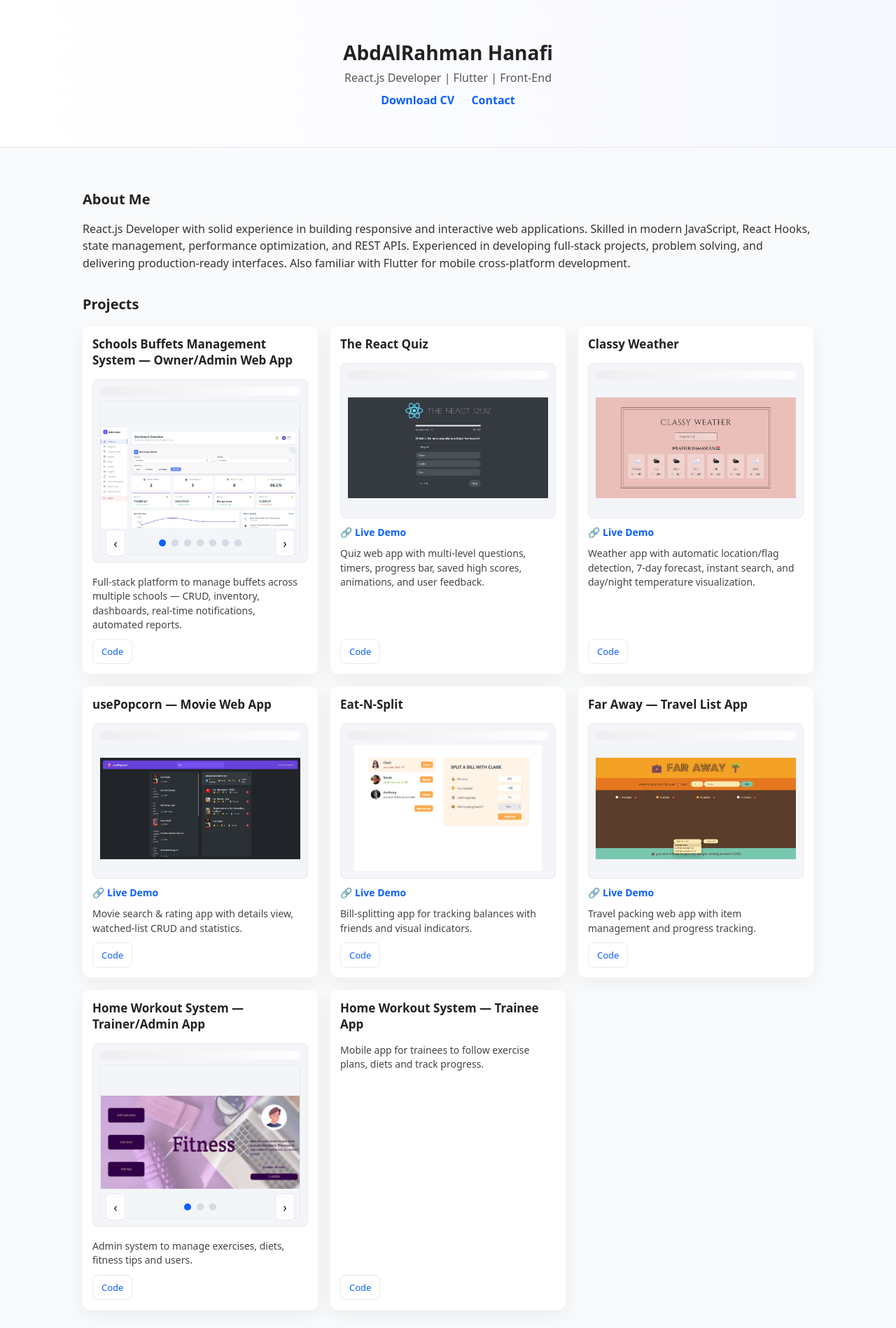
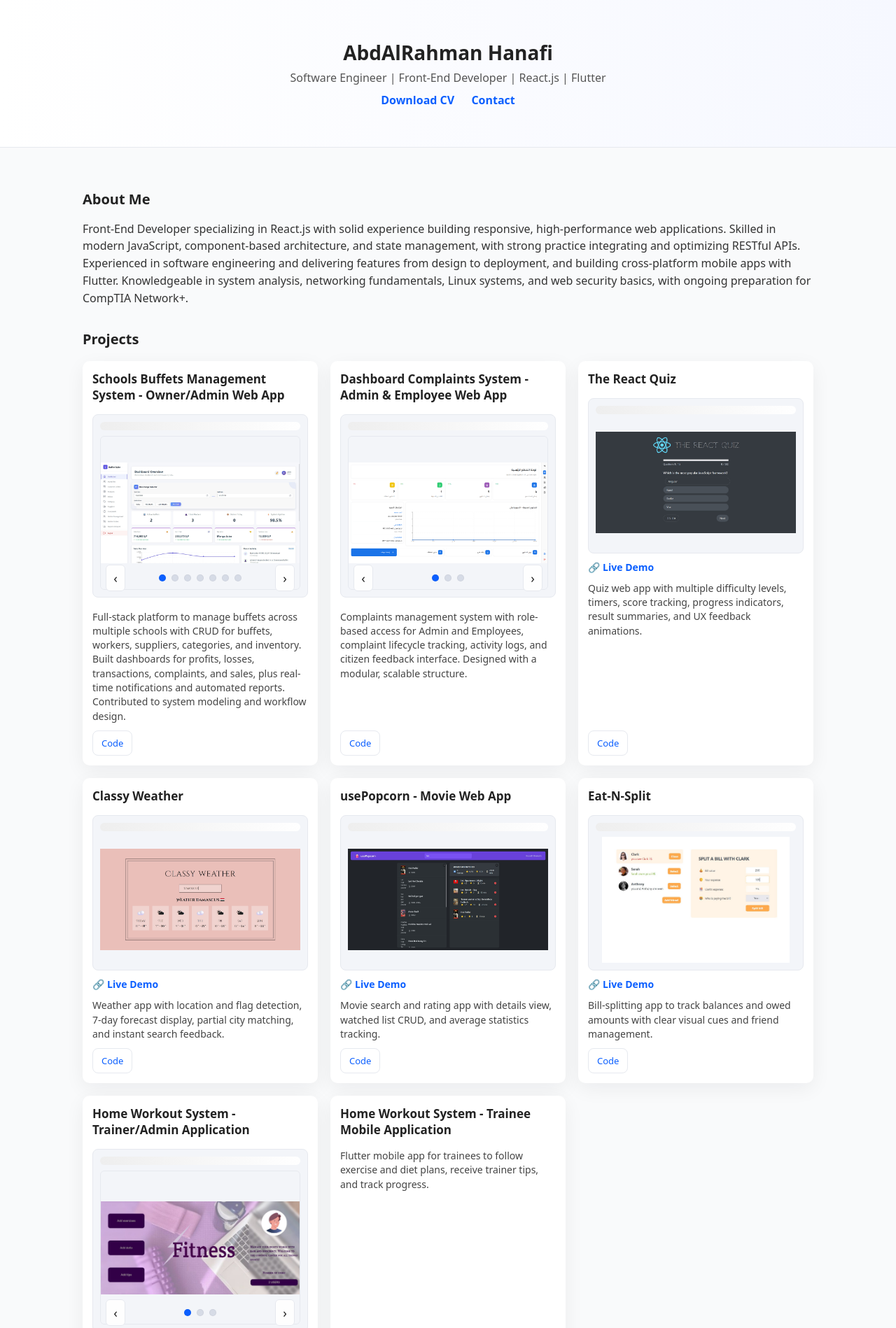
Before and after one commit to abd-alrahan/abdalrahman.portfolio, a plain HTML site: page index.html in a window 1280 px wide. Shown: the top 1898 px of the page at 70% size. Drawn offline with Linux system fonts and the light colour scheme.

Commit message:
updating portfoilo because i update my CV!

```diff
--- a/index.html
+++ b/index.html
@@ -4,7 +4,7 @@
 <head>
   <meta charset="utf-8" />
   <meta name="viewport" content="width=device-width,initial-scale=1" />
-  <title>Abd Al-Rahman Hanafi — Portfolio</title>
+  <title>AbdAlRahman Hanafi - Portfolio</title>
   <link rel="stylesheet" href="./styles.css" />
 </head>
 
@@ -13,7 +13,7 @@
   <header class="site-header">
     <div class="container">
       <h1>AbdAlRahman Hanafi</h1>
-      <p class="tagline">React.js Developer | Flutter | Front-End</p>
+      <p class="tagline">Software Engineer | Front-End Developer | React.js | Flutter</p>
 
       <nav class="top-links">
         <a href="resume.pdf" download="AbdAlRahman-Hanafi-CV.pdf">Download CV</a>
@@ -27,23 +27,27 @@
     <section id="about">
       <h2>About Me</h2>
       <p>
-        React.js Developer with solid experience in building responsive and interactive
-        web applications. Skilled in modern JavaScript, React Hooks, state management,
-        performance optimization, and REST APIs. Experienced in developing full-stack
-        projects, problem solving, and delivering production-ready interfaces.
-        Also familiar with Flutter for mobile cross-platform development.
+        Front-End Developer specializing in React.js with solid experience building responsive,
+        high-performance web applications. Skilled in modern JavaScript, component-based
+        architecture, and state management, with strong practice integrating and optimizing
+        RESTful APIs. Experienced in software engineering and delivering features from design to deployment, and
+        building
+        cross-platform mobile apps with Flutter. Knowledgeable in system analysis, networking
+        fundamentals, Linux systems, and web security basics, with ongoing preparation for
+        CompTIA Network+.
       </p>
     </section>
+
+
 
     <!-- PROJECTS -->
     <section id="projects">
       <h2>Projects</h2>
 
       <div class="grid">
-
         <!-- Buffet System Admin (Slider) -->
         <article class="card card-featured">
-          <h3>Schools Buffets Management System — Owner/Admin Web App</h3>
+          <h3>Schools Buffets Management System - Owner/Admin Web App</h3>
 
           <div class="mock-browser slider">
 
@@ -104,11 +108,64 @@
           </div>
 
           <p>
-            Full-stack platform to manage buffets across multiple schools — CRUD, inventory,
-            dashboards, real-time notifications, automated reports.
+            Full-stack platform to manage buffets across multiple schools with CRUD for buffets,
+            workers, suppliers, categories, and inventory. Built dashboards for profits, losses,
+            transactions, complaints, and sales, plus real-time notifications and automated reports.
+            Contributed to system modeling and workflow design.
           </p>
           <div class="card-links">
             <a href="https://gitlab.com/thedarkhawk9177-group/buffet-management" target="_blank">Code</a>
+          </div>
+        </article>
+
+        <!-- Dashboard Complaints System -->
+        <article class="card card-featured">
+          <h3>Dashboard Complaints System - Admin & Employee Web App</h3>
+
+          <div class="mock-browser slider">
+
+            <!-- 3 RADIO BUTTONS -->
+            <input type="radio" name="complaints" id="complaints-1" checked>
+            <input type="radio" name="complaints" id="complaints-2">
+            <input type="radio" name="complaints" id="complaints-3">
+
+            <!-- SLIDES -->
+            <div class="slides">
+              <div class="slide"><img src="./images/complaints-1.jpg" alt="complaints-1"></div>
+              <div class="slide"><img src="./images/complaints-2.jpg" alt="complaints-2"></div>
+              <div class="slide"><img src="./images/complaints-3.jpg" alt="complaints-3"></div>
+            </div>
+
+            <!-- CONTROLS -->
+            <div class="controls">
+              <div class="left">
+                <label class="cl1" for="complaints-3">‹</label>
+                <label class="cl2" for="complaints-1">‹</label>
+                <label class="cl3" for="complaints-2">‹</label>
+              </div>
+
+              <div class="dots">
+                <label for="complaints-1"></label>
+                <label for="complaints-2"></label>
+                <label for="complaints-3"></label>
+              </div>
+
+              <div class="right">
+                <label class="cr1" for="complaints-2">›</label>
+                <label class="cr2" for="complaints-3">›</label>
+                <label class="cr3" for="complaints-1">›</label>
+              </div>
+            </div>
+
+          </div>
+
+          <p>
+            Complaints management system with role-based access for Admin and Employees,
+            complaint lifecycle tracking, activity logs, and citizen feedback interface.
+            Designed with a modular, scalable structure.
+          </p>
+          <div class="card-links">
+            <a href="https://github.com/abd-alrahan/dashboard-complaints-system" target="_blank">Code</a>
           </div>
         </article>
 
@@ -124,8 +181,8 @@
             <a href="https://react-quiz.vercel.app/" target="_blank">🔗 Live Demo</a>
           </p>
           <p>
-            Quiz web app with multi-level questions, timers, progress bar, saved high scores,
-            animations, and user feedback.
+            Quiz web app with multiple difficulty levels, timers, score tracking, progress
+            indicators, result summaries, and UX feedback animations.
           </p>
           <div class="card-links">
             <a href="https://github.com/abd-alrahan/react-quiz" target="_blank">Code</a>
@@ -144,8 +201,8 @@
             <a href="https://classy-weather-liart.vercel.app/" target="_blank">🔗 Live Demo</a>
           </p>
           <p>
-            Weather app with automatic location/flag detection, 7-day forecast, instant search,
-            and day/night temperature visualization.
+            Weather app with location and flag detection, 7-day forecast display,
+            partial city matching, and instant search feedback.
           </p>
           <div class="card-links">
             <a href="https://github.com/abd-alrahan/classy-weather" target="_blank">Code</a>
@@ -154,7 +211,7 @@
 
         <!-- usePopcorn -->
         <article class="card">
-          <h3>usePopcorn — Movie Web App</h3>
+          <h3>usePopcorn - Movie Web App</h3>
 
           <div class="mock-browser">
             <img src="./images/usepopcorn.jpg" alt="usepopcorn">
@@ -164,7 +221,8 @@
             <a href="https://usepopcorn-orcin-delta.vercel.app/" target="_blank">🔗 Live Demo</a>
           </p>
           <p>
-            Movie search & rating app with details view, watched-list CRUD and statistics.
+            Movie search and rating app with details view, watched list CRUD,
+            and average statistics tracking.
           </p>
           <div class="card-links">
             <a href="https://github.com/abd-alrahan/usepopcorn" target="_blank">Code</a>
@@ -183,35 +241,17 @@
             <a href="https://eat-n-split-beryl-one.vercel.app/" target="_blank">🔗 Live Demo</a>
           </p>
           <p>
-            Bill-splitting app for tracking balances with friends and visual indicators.
+            Bill-splitting app to track balances and owed amounts with clear
+            visual cues and friend management.
           </p>
           <div class="card-links">
             <a href="https://github.com/abd-alrahan/eat-n-split" target="_blank">Code</a>
           </div>
         </article>
 
-        <!-- Far Away -->
-        <article class="card">
-          <h3>Far Away — Travel List App</h3>
-
-          <div class="mock-browser">
-            <img src="./images/far-away.jpg" alt="far-away">
-          </div>
-
-          <p class="live">
-            <a href="https://travel-list-sigma-ruby.vercel.app/" target="_blank">🔗 Live Demo</a>
-          </p>
-          <p>
-            Travel packing web app with item management and progress tracking.
-          </p>
-          <div class="card-links">
-            <a href="https://github.com/abd-alrahan/travel-list" target="_blank">Code</a>
-          </div>
-        </article>
-
         <!-- Home Workout Admin (Slider 3 images) -->
         <article class="card card-featured">
-          <h3>Home Workout System — Trainer/Admin App</h3>
+          <h3>Home Workout System - Trainer/Admin Application</h3>
 
           <div class="mock-browser slider">
 
@@ -251,7 +291,8 @@
           </div>
 
           <p>
-            Admin system to manage exercises, diets, fitness tips and users.
+            Admin dashboard to manage exercises, diets, and fitness tips, with user management
+            tools and cleanup of redundant accounts.
           </p>
           <div class="card-links">
             <a href="https://github.com/abd-alrahan/adminfitness" target="_blank">Code</a>
@@ -260,10 +301,11 @@
 
         <!-- Home Workout Trainee -->
         <article class="card">
-          <h3>Home Workout System — Trainee App</h3>
+          <h3>Home Workout System - Trainee Mobile Application</h3>
 
           <p>
-            Mobile app for trainees to follow exercise plans, diets and track progress.
+            Flutter mobile app for trainees to follow exercise and diet plans, receive trainer
+            tips, and track progress.
           </p>
           <div class="card-links">
             <a href="https://github.com/abd-alrahan/myfitness" target="_blank">Code</a>
@@ -273,10 +315,12 @@
       </div>
     </section>
 
+
+
     <!-- FOOTER -->
     <footer class="site-footer">
       <div class="container">
-        <p>© AbdAlRahman Hanafi — <a href="https://github.com/abd-alrahan" target="_blank">GitHub</a></p>
+        <p>© AbdAlRahman Hanafi - <a href="https://github.com/abd-alrahan" target="_blank">GitHub</a></p>
       </div>
     </footer>
 
--- a/styles.css
+++ b/styles.css
@@ -12,7 +12,12 @@
 }
 
 body {
-  font-family: system-ui, -apple-system, "Segoe UI", Roboto, "Helvetica Neue",
+  font-family:
+    system-ui,
+    -apple-system,
+    "Segoe UI",
+    Roboto,
+    "Helvetica Neue",
     Arial;
   color: var(--text);
   background: var(--bg);
@@ -38,14 +43,31 @@ body {
   margin: 0;
   font-size: 28px;
 }
+
 .tagline {
   margin: 6px 0 0;
   color: #555;
 }
 
+.meta {
+  margin: 8px 0 0;
+  color: #555;
+  font-size: 14px;
+}
+
+.meta a {
+  color: inherit;
+  text-decoration: none;
+}
+
+.meta a:hover {
+  text-decoration: underline;
+}
+
 .top-links {
   margin-top: 10px;
 }
+
 .top-links a {
   margin: 0 10px;
   text-decoration: none;
@@ -54,11 +76,11 @@ body {
 }
 
 /* SECTIONS */
-#projects h2,
-#about h2 {
+main section h2 {
   margin-top: 32px;
   font-size: 20px;
 }
+
 #about p {
   line-height: 1.55;
   color: #333;
@@ -78,7 +100,9 @@ body {
   border-radius: 10px;
   padding: 14px;
   box-shadow: var(--shadow);
-  transition: transform 0.18s ease, box-shadow 0.18s ease;
+  transition:
+    transform 0.18s ease,
+    box-shadow 0.18s ease;
   display: flex;
   flex-direction: column;
   gap: 10px;
@@ -92,6 +116,14 @@ body {
 .card h3 {
   margin: 0 0 6px 0;
   font-size: 17px;
+}
+
+.card-meta {
+  margin: 0;
+  color: var(--muted);
+  font-size: 12px;
+  text-transform: uppercase;
+  letter-spacing: 0.04em;
 }
 
 /* MOCKUP - browser frame */
@@ -123,6 +155,25 @@ body {
   border-radius: 6px;
 }
 
+.mock-placeholder {
+  height: 180px;
+  display: flex;
+  align-items: center;
+  justify-content: center;
+  color: #4b5563;
+  background: repeating-linear-gradient(
+    135deg,
+    #eef1f6,
+    #eef1f6 12px,
+    #f7f8fb 12px,
+    #f7f8fb 24px
+  );
+  border-radius: 6px;
+  font-weight: 600;
+  text-align: center;
+  padding: 12px;
+}
+
 /* MOCKUP - phone frame */
 .mock-phone {
   width: 220px;
@@ -151,6 +202,7 @@ body {
   font-weight: 700;
   text-decoration: none;
 }
+
 .live a:hover {
   text-decoration: underline;
 }
@@ -167,6 +219,7 @@ body {
 .card-links {
   margin-top: auto;
 }
+
 .card-links a {
   display: inline-block;
   padding: 8px 12px;
@@ -177,6 +230,7 @@ body {
   font-size: 13px;
   color: #333;
 }
+
 .card-links a:first-child {
   color: var(--accent);
 }
@@ -225,6 +279,7 @@ body {
   justify-content: center;
   align-items: center;
 }
+
 .card-featured .slide img {
   width: 100%;
   height: 100%;
@@ -248,6 +303,14 @@ body {
 #fitness-1:checked ~ .slides .slide:nth-child(1),
 #fitness-2:checked ~ .slides .slide:nth-child(2),
 #fitness-3:checked ~ .slides .slide:nth-child(3) {
+  opacity: 1;
+  transform: translateX(0);
+  z-index: 2;
+}
+
+#complaints-1:checked ~ .slides .slide:nth-child(1),
+#complaints-2:checked ~ .slides .slide:nth-child(2),
+#complaints-3:checked ~ .slides .slide:nth-child(3) {
   opacity: 1;
   transform: translateX(0);
   z-index: 2;
@@ -306,9 +369,16 @@ body {
 #buffet-7:checked ~ .controls .dots label:nth-child(7) {
   background: var(--accent);
 }
+
 #fitness-1:checked ~ .controls .dots label:nth-child(1),
 #fitness-2:checked ~ .controls .dots label:nth-child(2),
 #fitness-3:checked ~ .controls .dots label:nth-child(3) {
+  background: var(--accent);
+}
+
+#complaints-1:checked ~ .controls .dots label:nth-child(1),
+#complaints-2:checked ~ .controls .dots label:nth-child(2),
+#complaints-3:checked ~ .controls .dots label:nth-child(3) {
   background: var(--accent);
 }
 
@@ -377,20 +447,43 @@ body {
   display: inline-flex;
 }
 
+/* Complaints arrows */
+#complaints-1:checked ~ .controls .left .cl1,
+#complaints-1:checked ~ .controls .right .cr1 {
+  display: inline-flex;
+}
+
+#complaints-2:checked ~ .controls .left .cl2,
+#complaints-2:checked ~ .controls .right .cr2 {
+  display: inline-flex;
+}
+
+#complaints-3:checked ~ .controls .left .cl3,
+#complaints-3:checked ~ .controls .right .cr3 {
+  display: inline-flex;
+}
+
 /* responsive tweaks */
 @media (max-width: 720px) {
   .mock-browser img {
+    height: 150px;
+  }
+  .mock-placeholder {
     height: 150px;
   }
   .card-featured .slides {
     height: 160px;
   }
 }
+
 @media (max-width: 520px) {
   .site-header h1 {
     font-size: 20px;
   }
   .mock-browser img {
+    height: 120px;
+  }
+  .mock-placeholder {
     height: 120px;
   }
   .mock-phone img {
```
Also changed, not shown: images/complaints-1.jpg (added), images/complaints-2.jpg (added), images/complaints-3.jpg (added), 1 other file.
